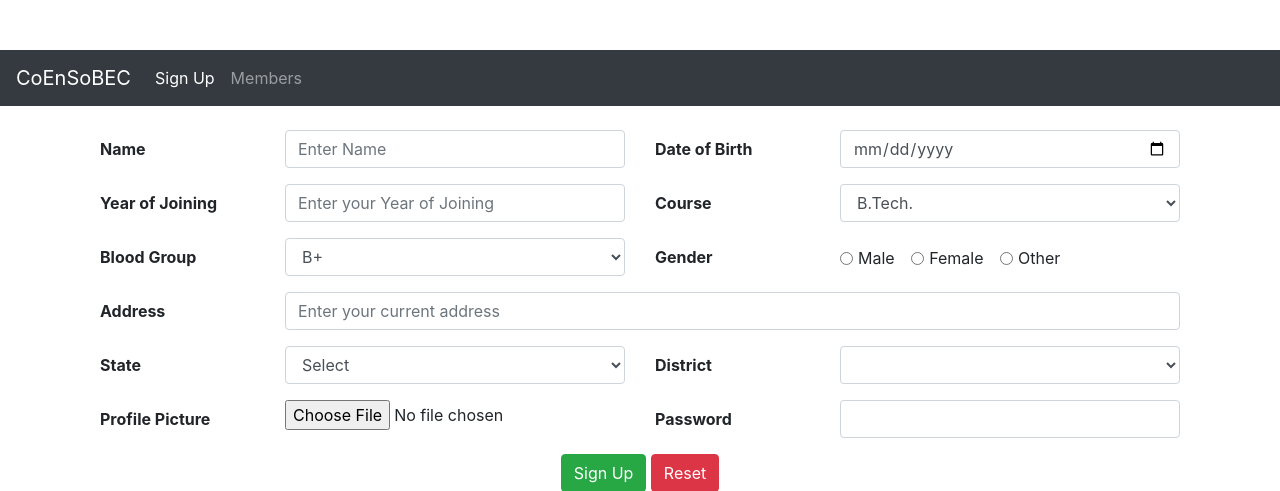
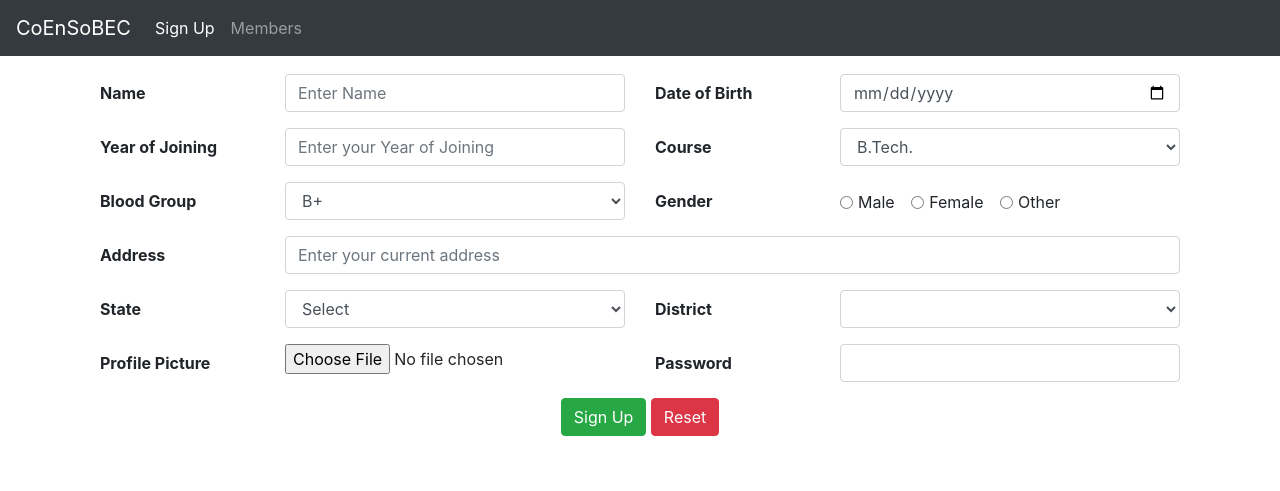
Before and after one commit to TheArijitSaha/Web-Tech-5thSem-Assignments, a PHP site: page /form.php in a window 1280 px wide. Shown: the top 491 px of the page. Run offline with PHP 8.4, Linux system fonts and the light colour scheme; data that the repository does not hold is empty.

Commit message:
restore option update

```diff
--- a/ID_Generator/backup.php
+++ b/ID_Generator/backup.php
@@ -1,5 +1,9 @@
 <?php
-    header( 'Location: http://cs.iiests.ac.in/~arijits/ID_Generator/BackUpDB.tar' );
     exec('mysqldump --user="btech2017" --password="btech2017" --quick btech2017 AS_ARG_TABLE > uploads/fname.sql');
     exec('tar -cvf BackUpDB.tar uploads');
+
+    header("Content-Type: application/octet-stream");
+    header("Content-Transfer-Encoding: Binary");
+    header("Content-disposition: attachment; filename=\"BackUpDB.tar\"");
+    echo readfile('BackUpDB.tar');
 ?>
--- a/ID_Generator/form.php
+++ b/ID_Generator/form.php
@@ -23,12 +23,11 @@
                 xhttp.setRequestHeader("Content-type", "application/x-www-form-urlencoded");
                 xhttp.send("state_id="+state_id);
             }
-
         </script>
     </head>
     <body style="padding-top: 50px;">
-        <nav class="navbar navbar-expand-lg navbar-dark bg-dark">
-            <a class="navbar-brand" href="#">CoEnSoBEC</a>
+        <nav class="navbar navbar-expand-lg navbar-dark bg-dark fixed-top">
+            <a class="navbar-brand" href="#"><span id="logo">CoEnSoBEC</span></a>
             <button class="navbar-toggler" type="button" data-toggle="collapse" data-target="#navbarSupportedContent" aria-controls="navbarSupportedContent" aria-expanded="false" aria-label="Toggle navigation">
                 <span class="navbar-toggler-icon"></span>
             </button>
--- a/ID_Generator/uploads/fname.sql
+++ b/ID_Generator/uploads/fname.sql
@@ -57,4 +57,4 @@ UNLOCK TABLES;
 /*!40101 SET COLLATION_CONNECTION=@OLD_COLLATION_CONNECTION */;
 /*!40111 SET SQL_NOTES=@OLD_SQL_NOTES */;
 
--- Dump completed on 2019-08-22  0:56:27
+-- Dump completed on 2019-08-23  1:11:04
```
Also changed, not shown: ID_Generator/members.php (+18 -0 lines), 1 other file.
